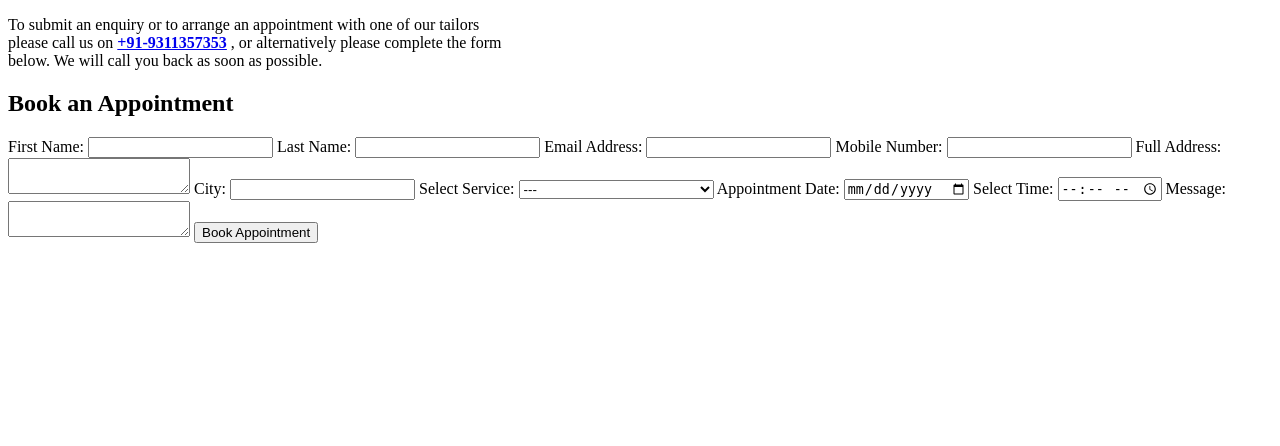
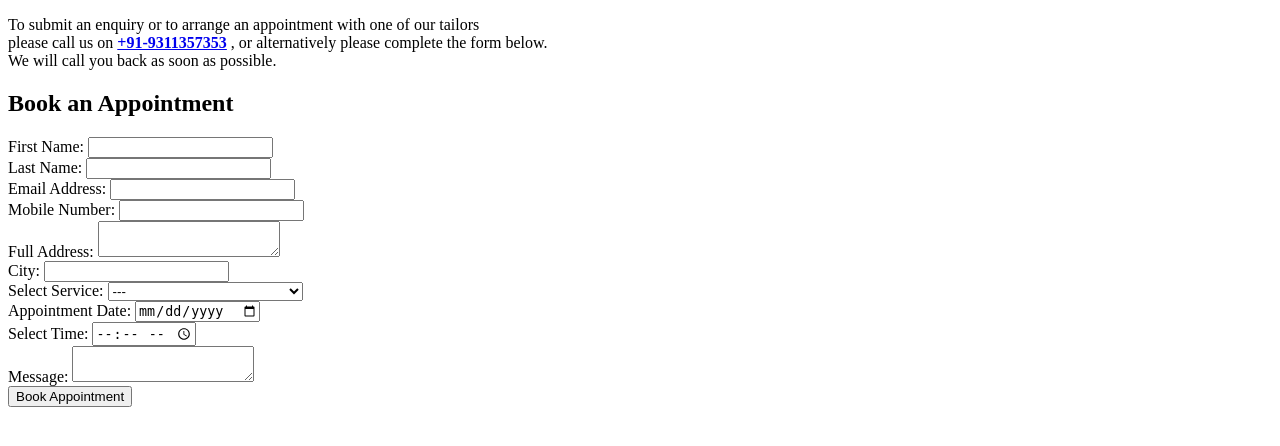
Before and after one commit to thilankadw/Elite-Tailoring, a PHP site: page /appointment_booking.php in a window 1280 px wide. Shown: the part 202-648 px from the top of the page. Run offline with PHP 8.4, Linux system fonts and the light colour scheme.

Commit message:
navigation animation, booking page

```diff
--- a/pages/appointment_booking.php
+++ b/pages/appointment_booking.php
@@ -1,14 +1,17 @@
 <!DOCTYPE html>
-<!-- saved from url=(0088)file:///D:/SLIIT%20SAW/1st%20year/2%20SEMESTER/Projects/IWT/book%20an%20appointment.html -->
+
 <html>
   <head>
-    <meta http-equiv="Content-Type" content="text/html; charset=windows-1252" />
-    <title>Book an Appointment</title>
-    <link
-      rel="stylesheet"
-      type="text/css"
-      href="./Book an Appointment-elite_files/styles.css"
-    />
+    <meta charset="UTF-8" />
+    <meta http-equiv="X-UA-Compatible" content="IE=edge" />
+    <meta name="viewport" content="width=device-width, initial-scale=1.0" />
+    <title>Elite Tailoring</title>
+    <link rel="stylesheet" href="../style.css" />
+    <script src="../script.js"></script>
+
+    <!--Font_Awesome library importing-->
+    <link rel="stylesheet" href="https://cdnjs.cloudflare.com/ajax/libs/font-awesome/6.4.0/css/all.min.css" integrity="sha512-iecdLmaskl7CVkqkXNQ/ZH/XLlvWZOJyj7Yy7tcenmpD1ypASozpmT/E0iPtmFIB46ZmdtAc9eNBvH0H/ZpiBw==" crossorigin="anonymous" referrerpolicy="no-referrer" />
+
   </head>
   <body>
     <div>
@@ -19,66 +22,101 @@
       <!--Navigation Bar End-->
     </div>
 
-    <p>
+    <div class="booking-container">
+
+      <div class="booking-para-container">
+        <p class ="booking-para">
           To submit an enquiry or to arrange an appointment with one of our
           tailors<br />
           please call us on
           <strong>
             <a href="tel:+919311357353">+91-9311357353</a>
           </strong>
-      , or alternatively please complete the form<br />
-      below. We will call you back as soon as possible.
+          , or alternatively please complete the form below.<br />
+          We will call you back as soon as possible.
         </p>
-    <div class="container">
-      <h2>Book an Appointment</h2>
+      </div>
+
+      <div class="booking-form-container">
+
+      <h2 class="booking-form-title">Book an Appointment</h2>
+
+      <div class="booking-form">
+
       <form
         method="post"
         action="file:///D:/SLIIT%20SAW/1st%20year/2%20SEMESTER/Projects/IWT/book_appointment.php"
       >
-        <label for="firstname">First Name:</label>
-        <input type="text" id="firstname" name="firstname" required="" />
+      <div class="form-element">
+        <label for="firstname" class="form-label">First Name:</label>
+        <input type="text" id="firstname" name="firstname" required="" class="form-input" />
+      </div>
 
-        <label for="lastname">Last Name:</label>
-        <input type="text" id="lastname" name="lastname" required="" />
 
-        <label for="email">Email Address:</label>
-        <input type="email" id="email" name="email" required="" />
+      <div class="form-element">
+        <label for="lastname" class="form-label">Last Name:</label>
+        <input type="text" id="lastname" name="lastname" required="" class="form-input" />
+        </div>
 
-        <label for="mobile">Mobile Number:</label>
-        <input type="tel" id="mobile" name="mobile" required="" />
+        <div class="form-element">
+        <label for="email" class="form-label">Email Address:</label>
+        <input type="email" id="email" name="email" required="" class="form-input" />
+      </div>
 
-        <label for="address">Full Address:</label>
+        <div class="form-element">
+        <label for="mobile" class="form-label">Mobile Number:</label>
+        <input type="tel" id="mobile" name="mobile" required="" class="form-input" />
+      </div>
+
+        <div class="form-element">
+        <label for="address" class="form-label">Full Address:</label>
         <textarea id="address" name="address" required=""></textarea>
+      </div>
 
-        <label for="city">City:</label>
-        <input type="text" id="city" name="city" required="" />
+        <div class="form-element">
+        <label for="city" class="form-label">City:</label>
+        <input type="text" id="city" name="city" required="" class="form-input" />
+      </div>
 
-        <label for="service">Select Service:</label>
+        <div class="form-element">
+          <label for="service" class="form-label">Select Service:</label>
         <select id="service" name="service" required="">
           <option value="Service 1">---</option>
           <option value="Service 2">Custom Tailoring For Women</option>
           <option value="Service 3">Custom Tailoring For Kids</option>
           <option value="Service 4">Custom Tailoring For Men</option>
         </select>
+      </div>
 
-        <label for="appointment_date">Appointment Date:</label>
+
+        <div class="form-element">
+        <label for="appointment_date" class="form-label">Appointment Date:</label>
         <input
           type="date"
           id="appointment_date"
           name="appointment_date"
           required=""
+          class="form-input"
         />
+      </div>
 
-        <label for="time">Select Time:</label>
-        <input type="time" id="time" name="time" required="" />
+        <div class="form-element">
+        <label for="time" class="form-label">Select Time:</label>
+        <input type="time" id="time" name="time" required="" class="form-input" />
+      </div>
 
-        <label for="message">Message:</label>
-        <textarea id="message" name="message" required=""></textarea>
+        <div class="form-element">
+        <label for="message" class="form-label">Message:</label>
+        <textarea id="message" name="message" required="" ></textarea>
+      </div>
 
         <input type="submit" value="Book Appointment" />
       </form>
     </div>
 
+      </div>
+    </div>
+
     <script src="file:///D:/SLIIT%20SAW/1st%20year/2%20SEMESTER/Projects/IWT/script.js"></script>
   </body>
 </html>
```
Also changed, not shown: pages/navbar.php (+10 -2 lines), style.css (+57 -8 lines). Lines whose indentation alone changed are shown as unchanged.
